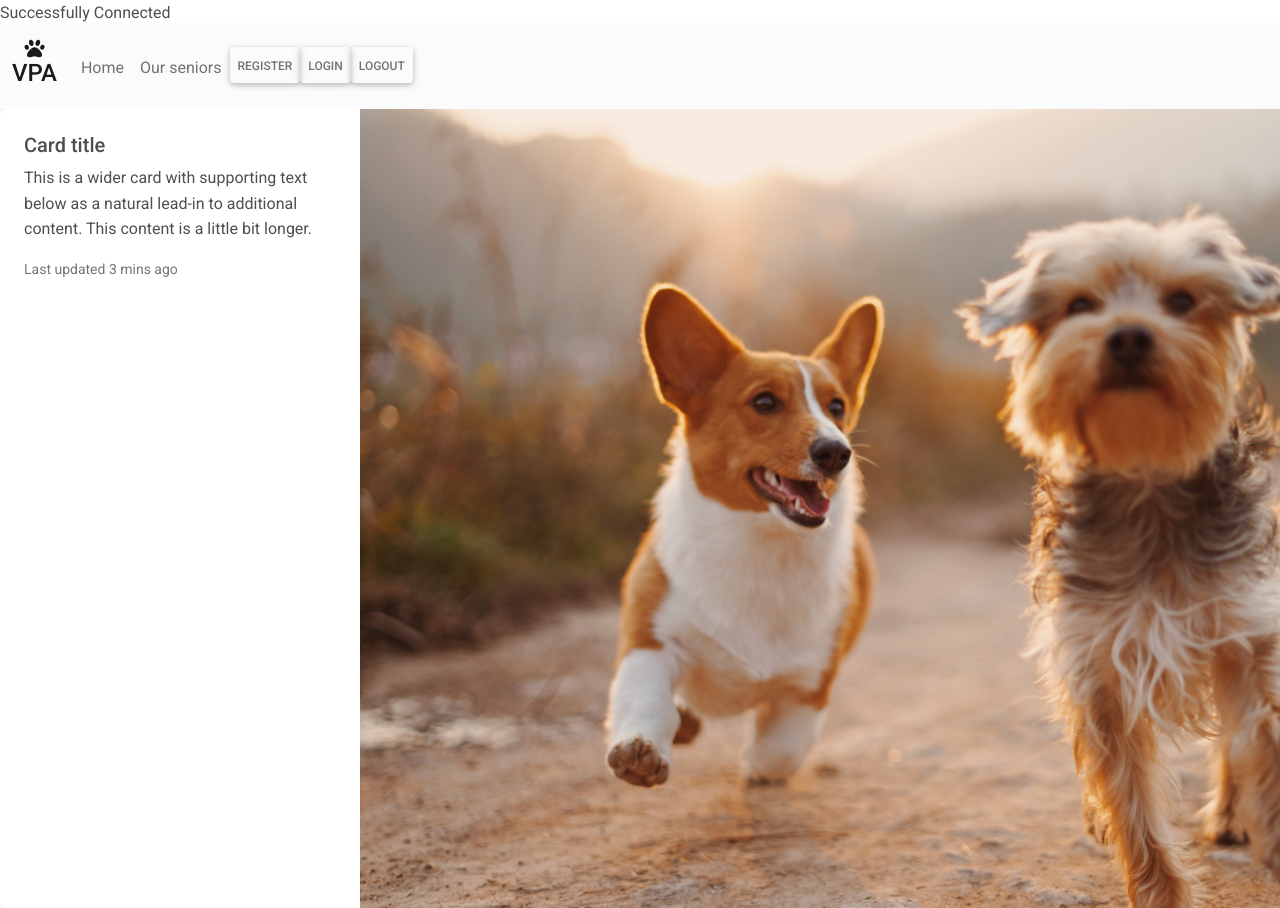
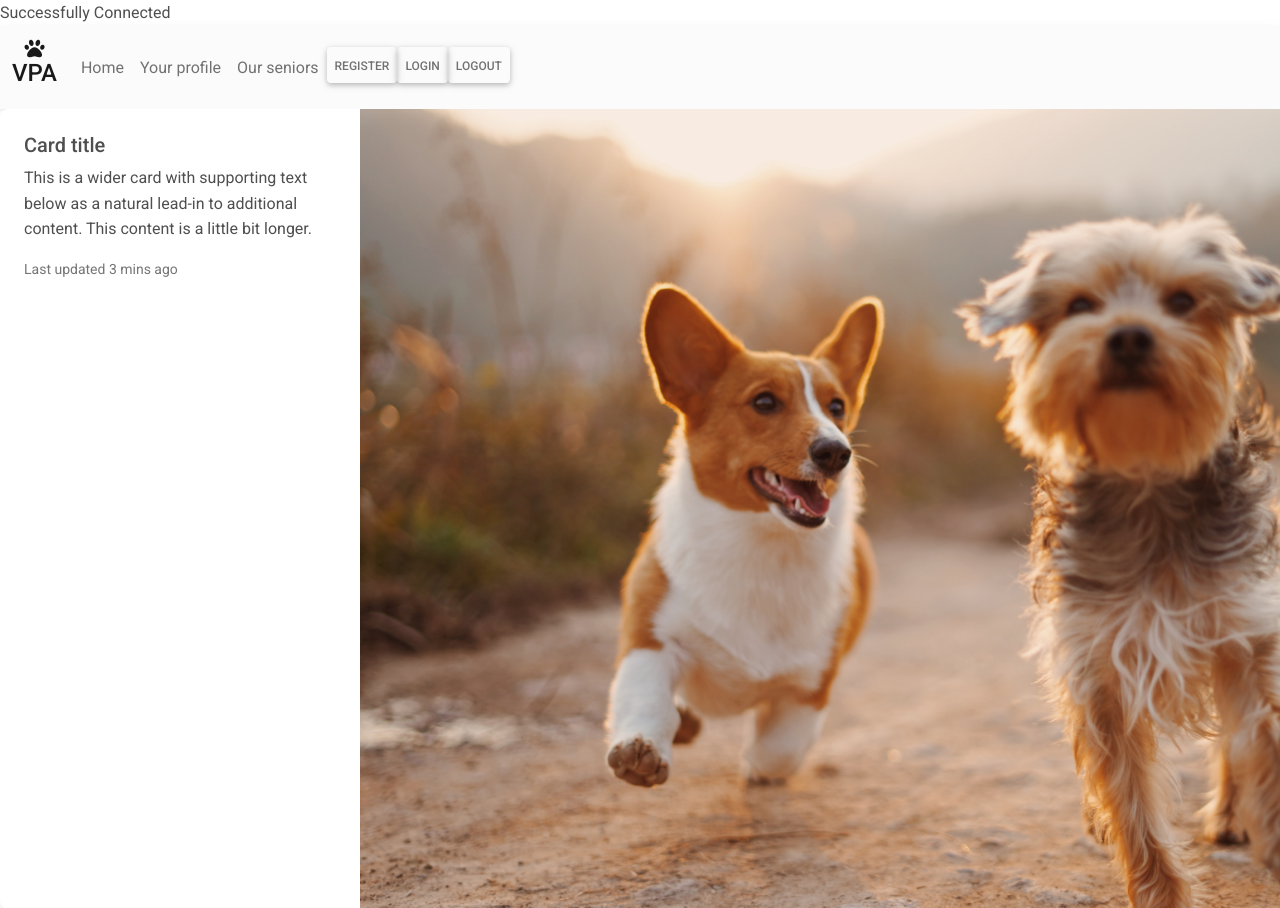
Before and after one commit to nat-oku/FE21-CR11-Natalia, a PHP site: page /index.php in a window 1280 px wide; the page is wider, and only the part inside the window is pictured. Shown: the top 908 px of that part. Run offline with PHP 8.4, Linux system fonts and the light colour scheme; some libraries are stand-ins or nearby versions.

Commit message:
adding profile.php link to navbar

```diff
--- a/loginUser/partials/navbar.php
+++ b/loginUser/partials/navbar.php
@@ -12,6 +12,9 @@
       <ul class="navbar-nav">
         <li class="nav-item">
           <a class="nav-link" href="#">Home</a>
+        </li>
+        <li class="nav-item">
+          <a class="nav-link" href="profile.php">Your profile</a>
         </li>
         <li class="nav-item">
           <a class="nav-link" href="#">Our seniors</a>
```
